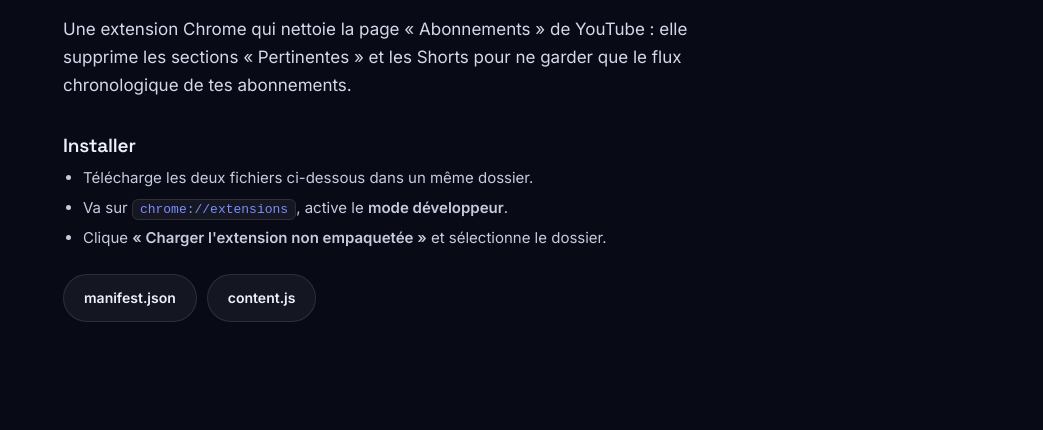
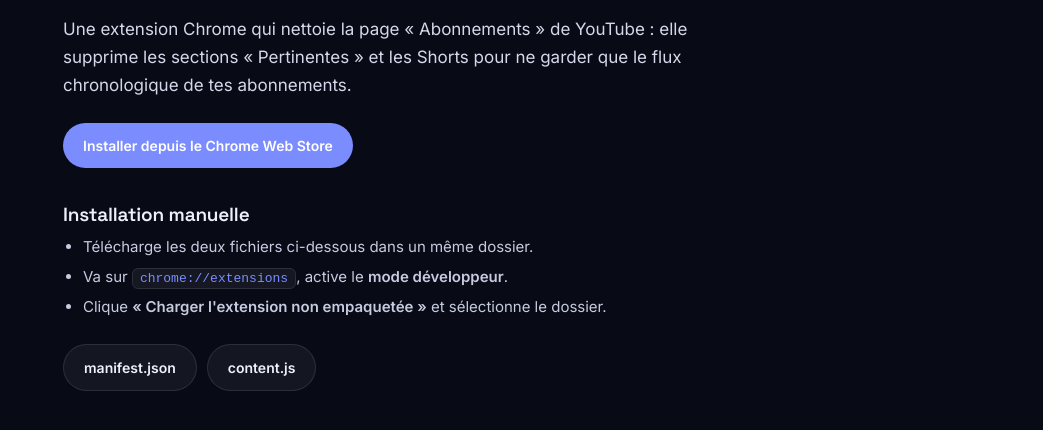
Before and after one commit to maximethillbell-png/maximethillbell-png.github.io, a browser extension: page projects/youtube-clean-subs/index.html in a window 1280 px wide. Shown: the part 304-734 px from the top of the page, without its empty margins (237-1280 px from the left). Drawn offline with Linux system fonts and the light colour scheme.

Commit message:
Lien Chrome Web Store pour YouTube Clean Subscriptions
Co-Authored-By: Claude Opus 5.5 <noreply@anthropic.com>
Claude-Session: https://claude.ai/code/session_01FCKqwkJA9KaYGqqboTFUWm

```diff
--- a/projects/youtube-clean-subs/index.html
+++ b/projects/youtube-clean-subs/index.html
@@ -14,7 +14,11 @@
     <div class="tag">extension · navigateur</div>
     <p class="lead">Une extension Chrome qui nettoie la page « Abonnements » de YouTube : elle supprime les sections « Pertinentes » et les Shorts pour ne garder que le flux chronologique de tes abonnements.</p>
 
-    <h2>Installer</h2>
+    <div class="btns">
+      <a class="btn primary" href="https://chromewebstore.google.com/detail/youtube-clean-subscriptio/oejplgcfmkloakdcgfbfebkfallhmgfo" target="_blank" rel="noopener">Installer depuis le Chrome Web Store</a>
+    </div>
+
+    <h2>Installation manuelle</h2>
     <ul>
       <li>Télécharge les deux fichiers ci-dessous dans un même dossier.</li>
       <li>Va sur <code>chrome://extensions</code>, active le <strong>mode développeur</strong>.</li>
```
